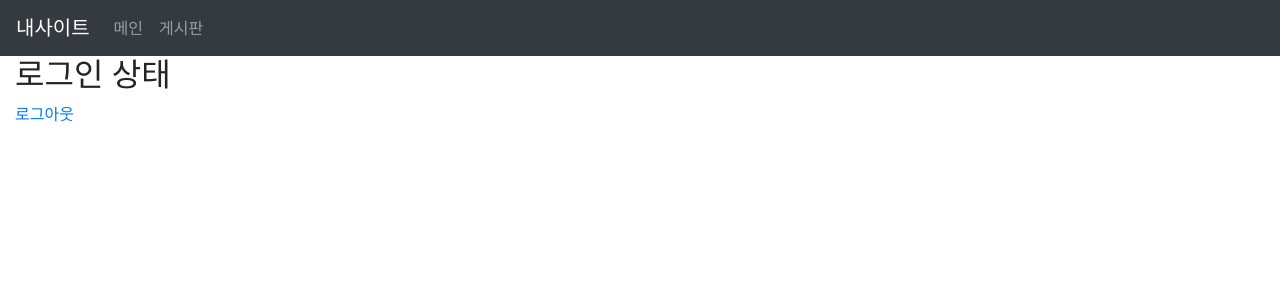
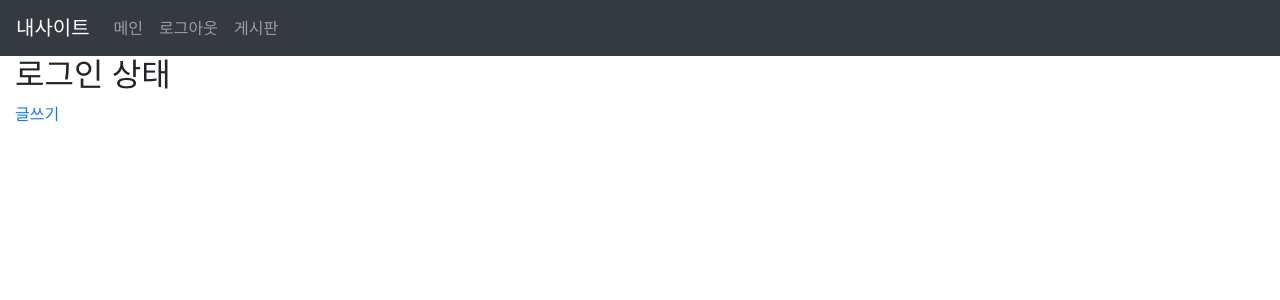
Before and after one commit to kvr3010/kit2020_2_1_12, a Flask app: page /result in a window 1280 px wide. Shown: the top 300 px of the page. Run offline with Flask 2, Linux system fonts and the light colour scheme; a user stored in the database is signed in; some libraries are stand-ins or nearby versions.

Commit message:
13주차 과제 수정

```diff
--- a/templates/layout.html
+++ b/templates/layout.html
@@ -22,7 +22,11 @@
             <a class="nav-link" href="/">메인</a>
           </li>
           <li class="nav-item">
+              {% if 'user' in session %}
+            <a class="nav-link" href="{{ url_for('logout') }}">로그아웃</a>
+              {% else %}
             <a class="nav-link" href="{{ url_for('login') }}">로그인</a>
+              {% endif %}
           </li>
           <li class="nav-item">
             <a class="nav-link" href="{{ url_for('main') }}">게시판</a>
--- a/templates/main.html
+++ b/templates/main.html
@@ -1,4 +1,4 @@
-{% extends "layout2.html" %}
+{% extends "layout.html" %}
 {% block title %}게시판{% endblock %}
 {% block head %}
   {{ super() }}
@@ -6,6 +6,6 @@
 {% block content %}
 <h2>로그인 상태</h2>
 
-<a href={{ url_for('logout')}}>로그아웃</a>
+<a href=#>글쓰기</a>
 </form>
 {% endblock %}
```
